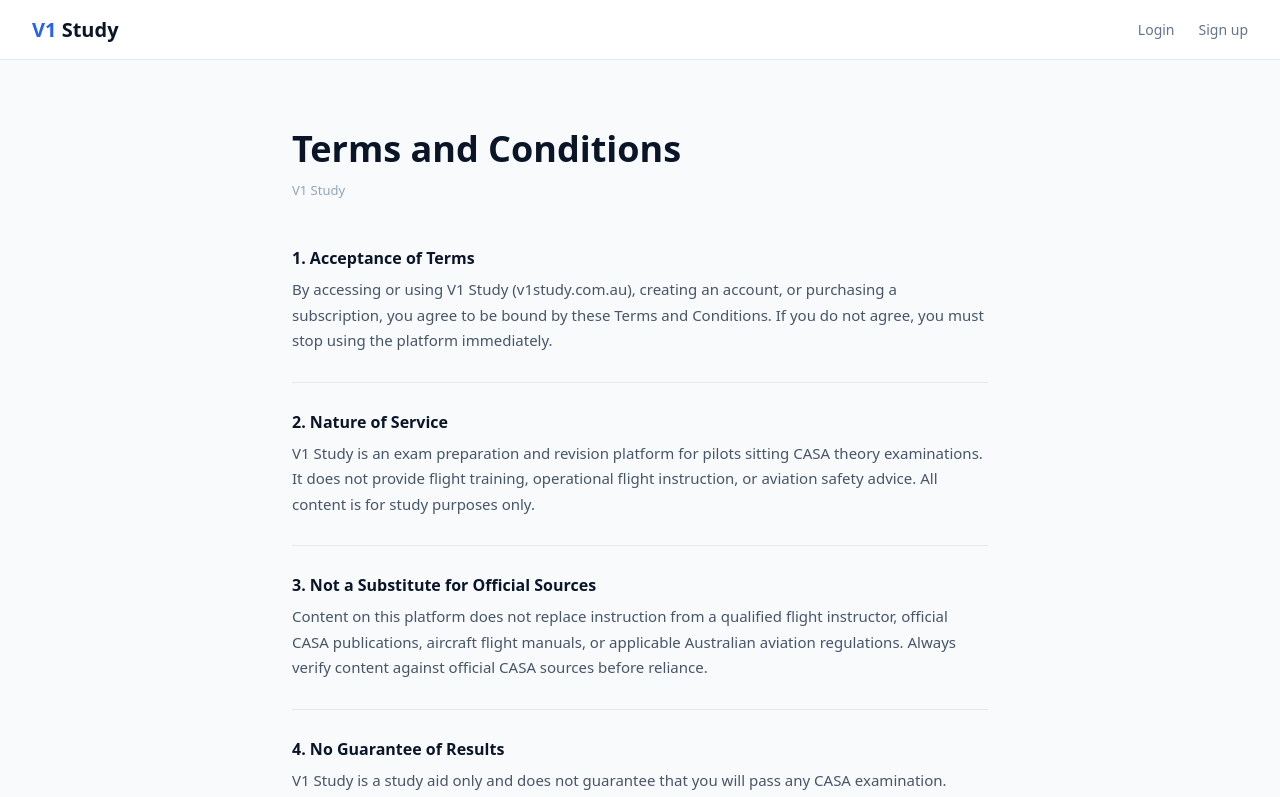
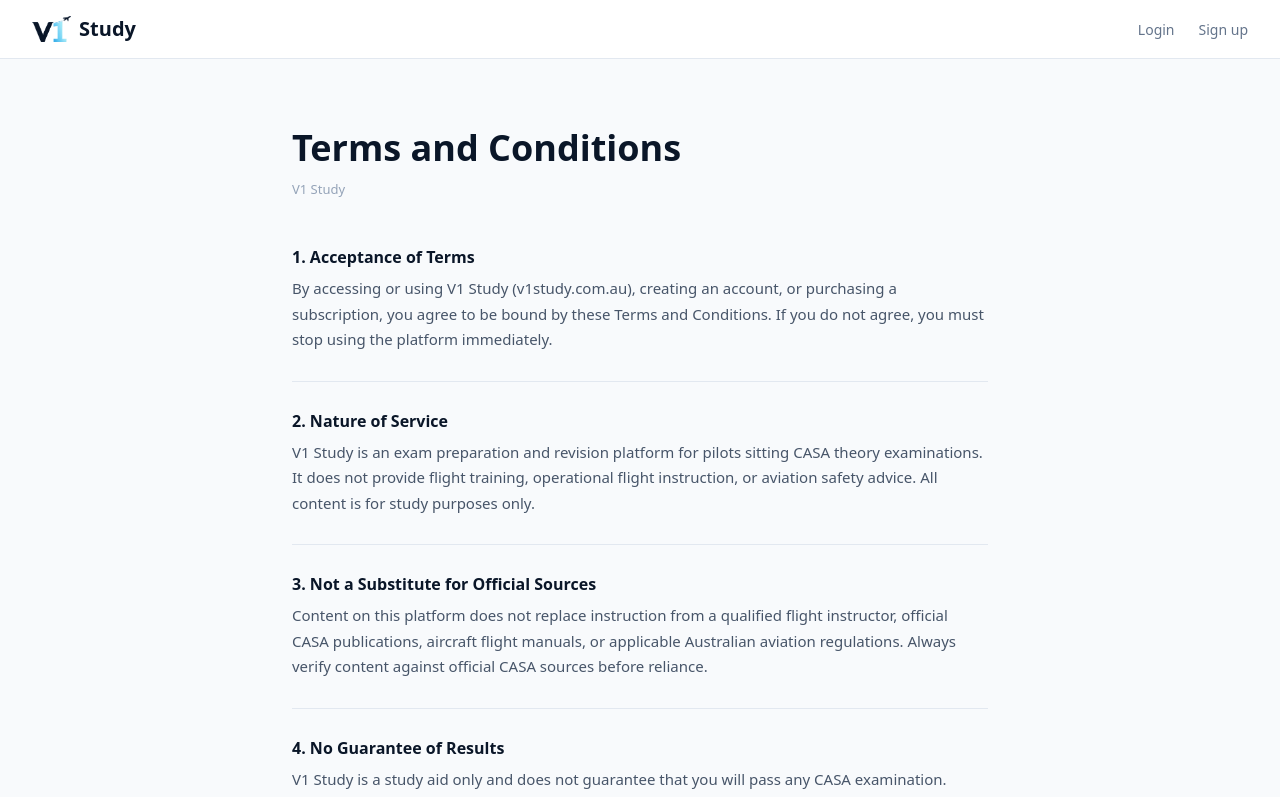
Before and after one commit to daniellongford/V1Study, a Next.js app: page /terms in a window 1280 px wide. Shown: the top 797 px of the page. Built offline with nearby package versions, Linux system fonts and the light colour scheme.

Commit message:
Update page.tsx

```diff
--- a/app/terms/page.tsx
+++ b/app/terms/page.tsx
@@ -87,9 +87,9 @@ export default function TermsPage() {
   return (
     <main style={{ minHeight: '100vh', background: '#f8fafc', fontFamily: 'system-ui,sans-serif' }}>
       <nav style={{ background: 'white', borderBottom: '1px solid #e2e8f0', padding: 'clamp(0.875rem, 3vw, 1rem) clamp(1.25rem, 4vw, 2rem)', display: 'flex', alignItems: 'center', justifyContent: 'space-between' }}>
-        <a href="/" style={{ textDecoration: 'none' }}>
-          <span style={{ fontSize: '20px', fontWeight: '800', color: '#2563eb' }}>V1</span>
-          <span style={{ fontSize: '20px', fontWeight: '800', color: '#0a1628' }}> Study</span>
+        <a href="/" style={{ textDecoration: 'none', display: 'inline-flex', alignItems: 'center', gap: '8px' }}>
+          <img src="/v1-mark-navy.png" alt="V1" style={{ height: '26px', width: 'auto', display: 'block' }} />
+          <span style={{ fontSize: '20px', fontWeight: '800', color: '#0a1628', lineHeight: 1 }}>Study</span>
         </a>
         <div style={{ display: 'flex', gap: '1.5rem', alignItems: 'center' }}>
           <a href="/login" style={{ color: '#64748b', textDecoration: 'none', fontSize: '14px' }}>Login</a>
@@ -116,9 +116,9 @@ export default function TermsPage() {
       </div>
 
       <footer style={{ padding: '2rem', textAlign: 'center', borderTop: '1px solid #e2e8f0', background: 'white' }}>
-        <div style={{ marginBottom: '0.5rem' }}>
-          <span style={{ fontWeight: '800', color: '#2563eb' }}>V1</span>
-          <span style={{ fontWeight: '800', color: '#0a1628' }}> Study</span>
+        <div style={{ marginBottom: '0.5rem', display: 'inline-flex', alignItems: 'center', gap: '7px' }}>
+          <img src="/v1-mark-navy.png" alt="V1" style={{ height: '22px', width: 'auto', display: 'block' }} />
+          <span style={{ fontWeight: '800', color: '#0a1628', lineHeight: 1 }}>Study</span>
         </div>
         <p style={{ fontSize: '13px', color: '#94a3b8' }}>&copy; V1 Study &middot; Built for Australian pilots. &middot; <a href="/terms" style={{ color: '#94a3b8', textDecoration: 'none' }}>Terms &amp; Conditions</a></p>
       </footer>
```
